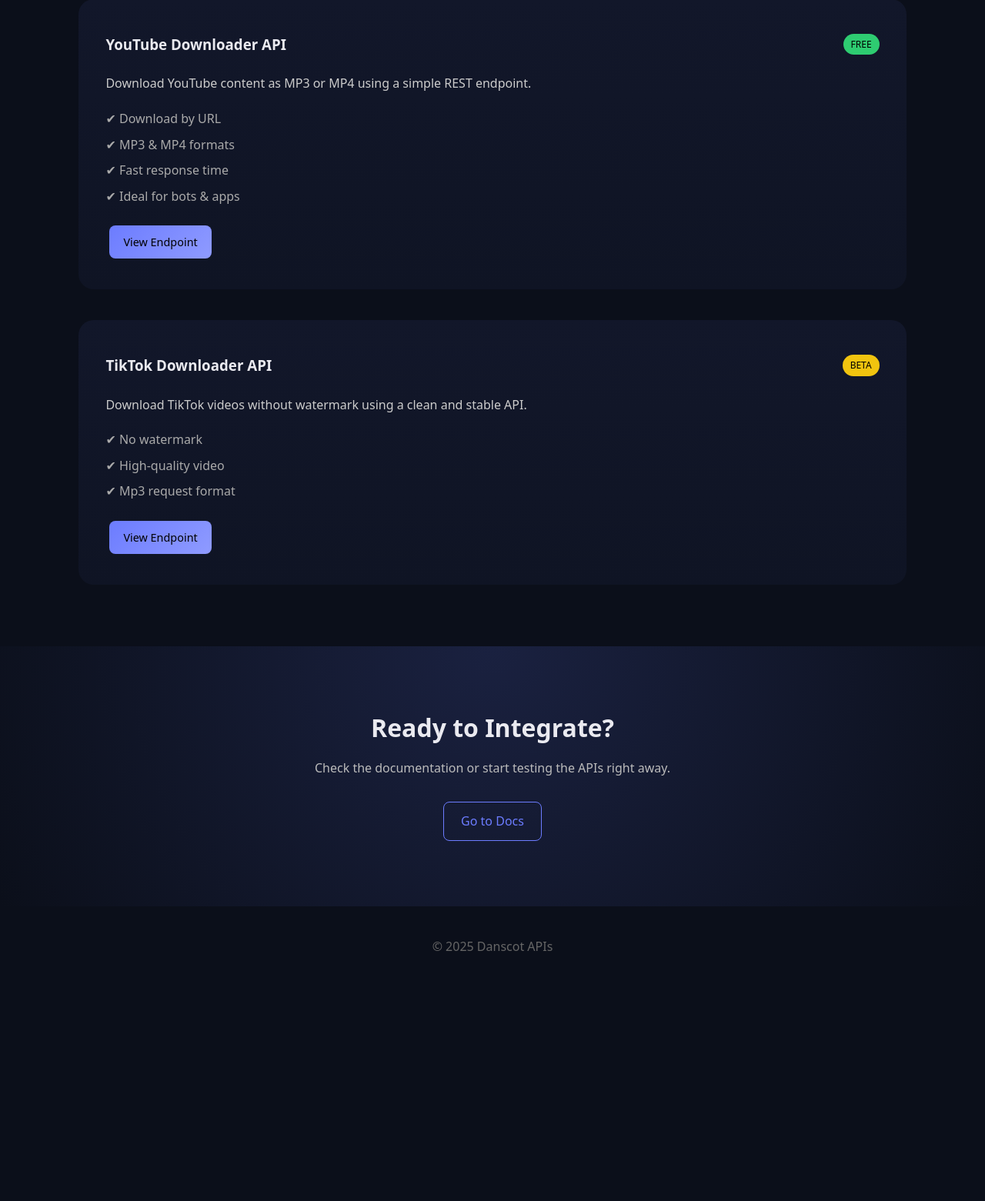
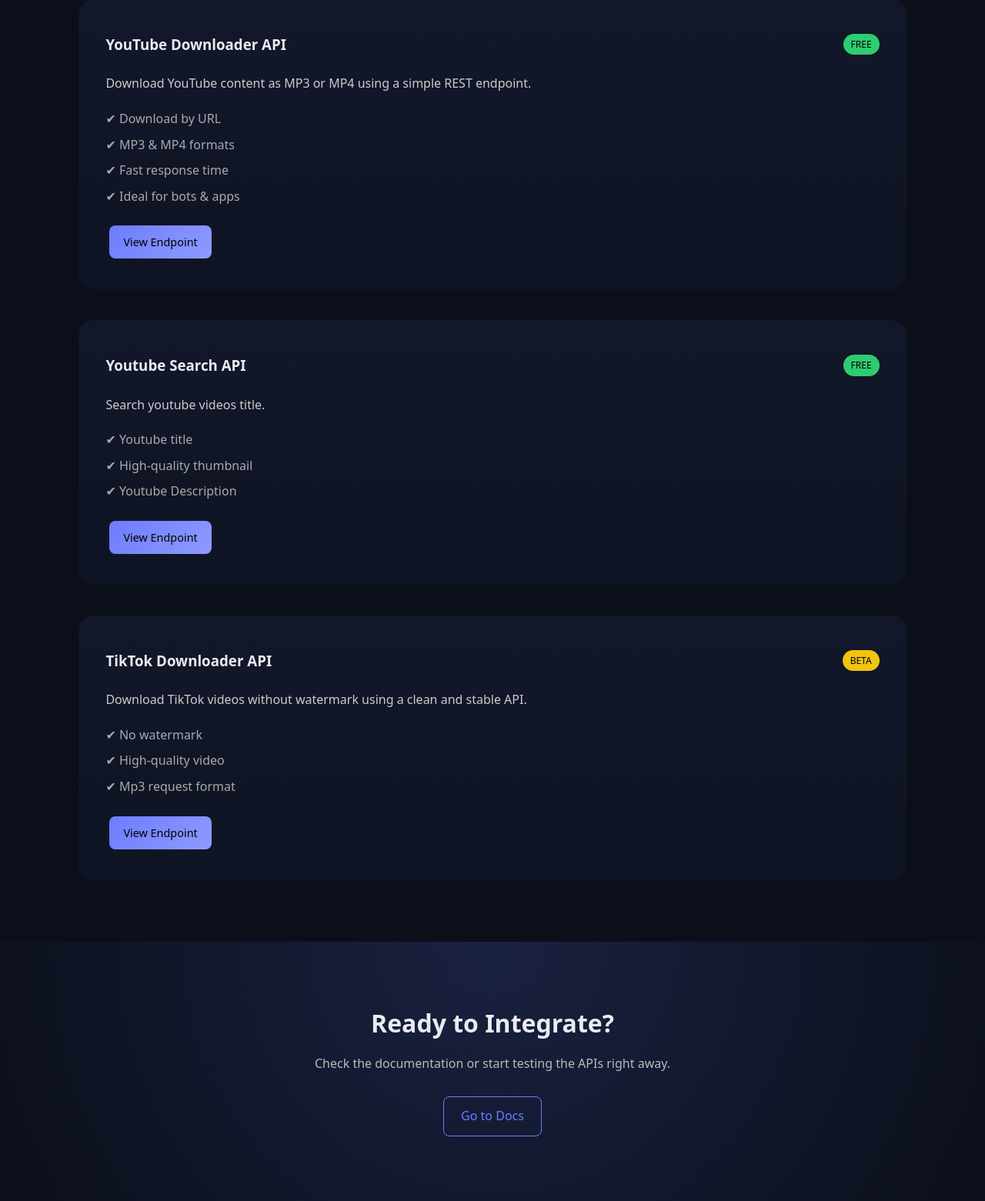
Before and after one commit to Danscot/Danapi, a Django app: page /api in a window 1280 px wide. Shown: the part 632-2193 px from the top of the page at 77% size. Before the commit the page ends 1868 px from the top, so only its background shows below. Run offline with Django 5.2, Linux system fonts and the light colour scheme; some libraries are stand-ins or nearby versions.

Commit message:
forgot to include search endpoint

```diff
--- a/frontend/templates/api.html
+++ b/frontend/templates/api.html
@@ -62,10 +62,31 @@
     </ul>
 
     <div class="api-actions">
-      <a href="/api/youtube/downl/?url=https%3A%2F%2Fwww.youtube.com%2Fwatch%3Fv%3DDgV_oBb_ADw&fmt=720"
+      <a href="/api/youtube/downl/"
    class="btn primary small">View Endpoint</a>
 
 
+    </div>
+  </div>
+
+  <div class="api-item">
+    <div class="api-head">
+      <h3>Youtube Search API</h3>
+      <span class="tag free">FREE</span>
+    </div>
+
+    <p class="api-desc">
+      Search youtube videos title.
+    </p>
+
+    <ul class="api-features">
+      <li>✔ Youtube title</li>
+      <li>✔ High-quality thumbnail</li>
+      <li>✔ Youtube Description</li>
+    </ul>
+
+    <div class="api-actions">
+      <a href="/api/youtube/search?query=nemzz" class="btn primary small">View Endpoint</a>
     </div>
   </div>
 
--- a/requirements.py
+++ b/requirements.txt
@@ -5,3 +5,4 @@
 dotenv
 requests
 bs4
+lxml
--- a/youtube/youtube.py
+++ b/youtube/youtube.py
@@ -74,13 +74,11 @@
                 "description": snippet.get("description", ""),
             })
 
-            print(len(videos))
-
             if len(videos) == limit:
 
                 break
 
-            return videos
+        return videos
 
     def downloader(self, url, fmt):
 
```
Also changed, not shown: README.md.
